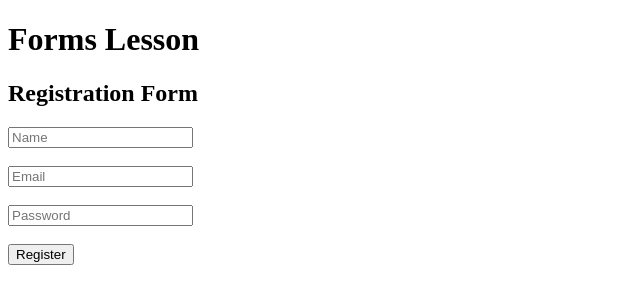
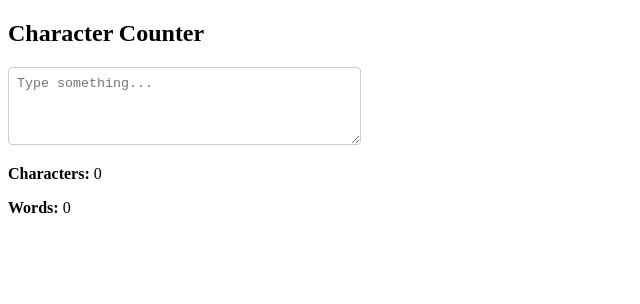
Before and after one commit to HaithamAbuDraz/react-learning-journey, a React (Vite) app: page / in a window 1280 px wide. Shown: the top 304 px of the page, without its empty margins (0-640 px from the left). Built offline with nearby package versions, Linux system fonts and the light colour scheme.

Commit message:
Update App to render FormsChallenge component

```diff
--- a/src/App.jsx
+++ b/src/App.jsx
@@ -1,9 +1,9 @@
-import FormsLesson from './lessons/11-forms/FormsLesson';
+import FormsChallenge from './challenges/11-forms/FormsChallenge';
 
 function App() {
   return (
     <div>
-      <FormsLesson />
+      <FormsChallenge />
     </div>
   );
 }
```
